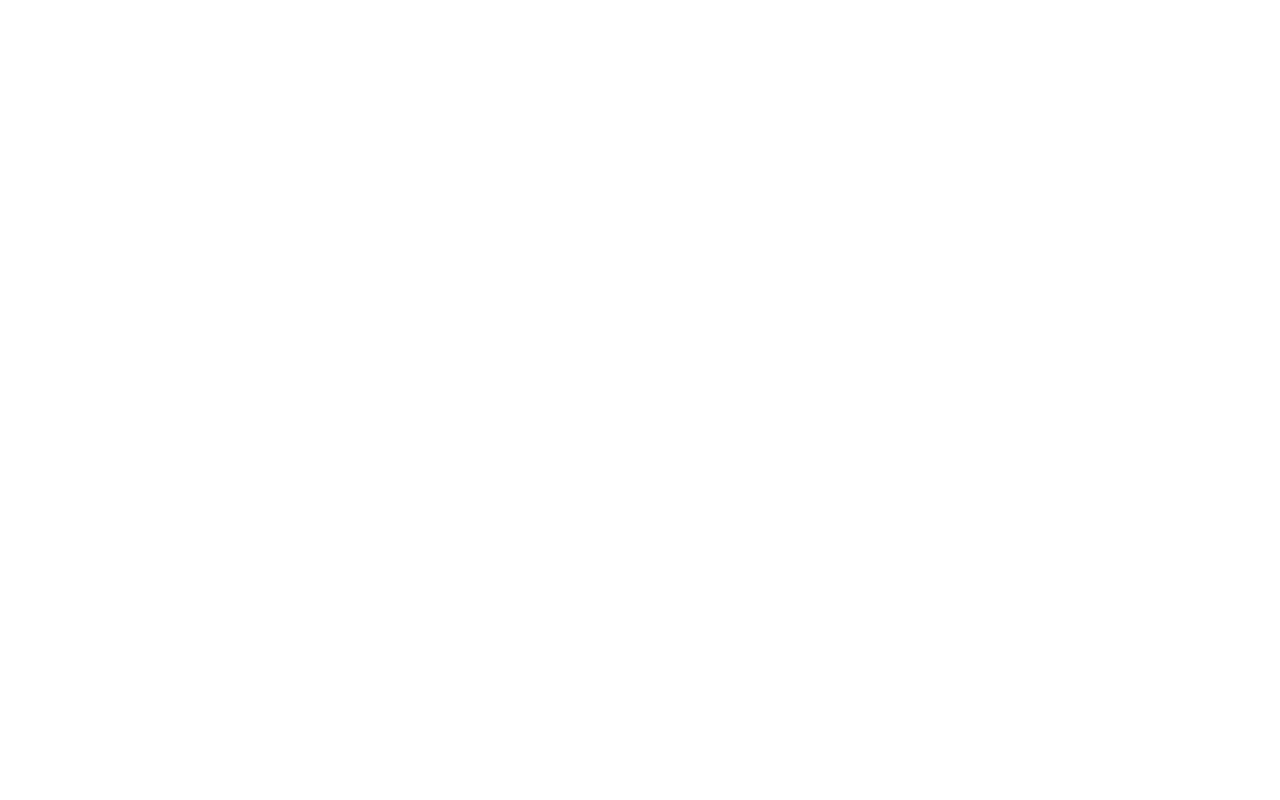
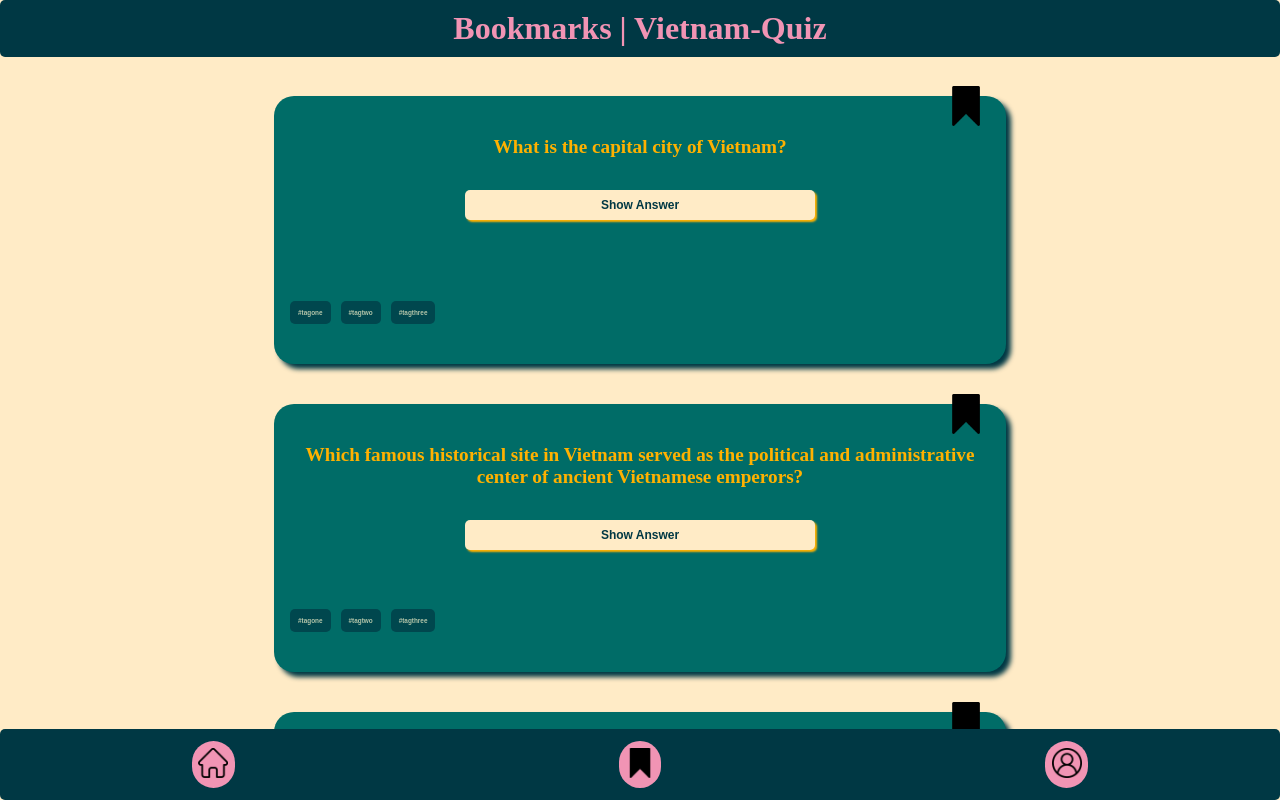
Before and after one commit to itsTHL/tina-quiz-app, a plain HTML site: page bookmarks.html in a window 1280 px wide. Drawn offline with Linux system fonts and the light colour scheme.

Commit message:
edit bookmarks html and small touch ups

```diff
--- a/bookmarks.html
+++ b/bookmarks.html
@@ -0,0 +1,124 @@
+<!DOCTYPE html>
+<html lang="en">
+  <head>
+    <meta charset="UTF-8" />
+    <meta name="viewport" content="width=device-width, initial-scale=1.0" />
+    <link rel="stylesheet" href="../css/style.css" />
+    <title>Bookmarks | Vietname - Quiz</title>
+  </head>
+  <body>
+    <header class="header"><h1>Bookmarks | Vietnam-Quiz</h1></header>
+    <main class="homepage-main">
+      <section class="question-card">
+        <img
+          src="../resources/resources/bookmark_filled.png"
+          alt="icon of a bookmark"
+          class="bookmark"
+        />
+        <h2>What is the capital city of Vietnam?</h2>
+        <button class="show-answer">Show Answer</button>
+        <div class="tags">
+          <button class="btn-tags">#tagone</button>
+          <button class="btn-tags">#tagtwo</button>
+          <button class="btn-tags">#tagthree</button>
+        </div>
+      </section>
+
+      <section class="question-card">
+        <img
+          src="../resources/resources/bookmark_filled.png"
+          alt="icon of a bookmark"
+          class="bookmark"
+        />
+        <h2>
+          Which famous historical site in Vietnam served as the political and
+          administrative center of ancient Vietnamese emperors?
+        </h2>
+        <button class="show-answer">Show Answer</button>
+        <div class="tags">
+          <button class="btn-tags">#tagone</button>
+          <button class="btn-tags">#tagtwo</button>
+          <button class="btn-tags">#tagthree</button>
+        </div>
+      </section>
+      <section class="question-card">
+        <img
+          src="../resources/resources/bookmark_filled.png"
+          alt="icon of a bookmark"
+          class="bookmark"
+        />
+        <h2>
+          What is the traditional Vietnamese celebration that marks the Lunar
+          New Year and involves various festive activities and special foods?
+        </h2>
+        <button class="show-answer">Show Answer</button>
+        <div class="tags">
+          <button class="btn-tags">#tagone</button>
+          <button class="btn-tags">#tagtwo</button>
+          <button class="btn-tags">#tagthree</button>
+        </div>
+      </section>
+
+      <section class="question-card">
+        <img
+          src="../resources/resources/bookmark_filled.png"
+          alt="icon of a bookmark"
+          class="bookmark"
+        />
+        <h2>What is the currency used in Vietnam?</h2>
+        <button class="show-answer">Show Answer</button>
+        <div class="tags">
+          <button class="btn-tags">#tagone</button>
+          <button class="btn-tags">#tagtwo</button>
+          <button class="btn-tags">#tagthree</button>
+        </div>
+      </section>
+
+      <section class="question-card">
+        <img
+          src="../resources/resources/bookmark_filled.png"
+          alt="icon of a bookmark"
+          class="bookmark"
+        />
+        <h2>
+          What does the famous Dragon-Bridge in the city of Da Nang do every
+          night?
+        </h2>
+        <button class="show-answer">Show Answer</button>
+        <div class="tags">
+          <button class="btn-tags">#tagone</button>
+          <button class="btn-tags">#tagtwo</button>
+          <button class="btn-tags">#tagthree</button>
+        </div>
+      </section>
+    </main>
+    <footer class="footer">
+      <div class="nav-bar">
+        <div class="nav-bar-items">
+          <a href="../index.html"
+            ><img
+              src="../resources/resources/home.png"
+              alt="icon of the home-button"
+              class="nav-bar--btn"
+          /></a>
+        </div>
+        <div class="nav-bar-items">
+          <a href="../bookmarks.html"
+            ><img
+              src="../resources/resources/bookmark_filled.png"
+              alt="icon of the bookmark-button"
+              class="nav-bar--btn"
+          /></a>
+        </div>
+        <div class="nav-bar-items">
+          <a href="../profile.html"
+            ><img
+              src="../resources/resources/profile.png"
+              alt="icon of the profile-button"
+              class="nav-bar--btn"
+          /></a>
+        </div>
+      </div>
+    </footer>
+  </body>
+</html>
--- a/css/style.css
+++ b/css/style.css
@@ -145,10 +145,6 @@ button.show-answer:hover {
   transition: 0.3s linear;
 }
 
-.nav-bar-items:current {
-  background-color: var(--secondary-dark-color);
-}
-
 .nav-bar--btn {
   width: 30px;
 }
```
Also changed, not shown: index.html (+9 -9 lines).
